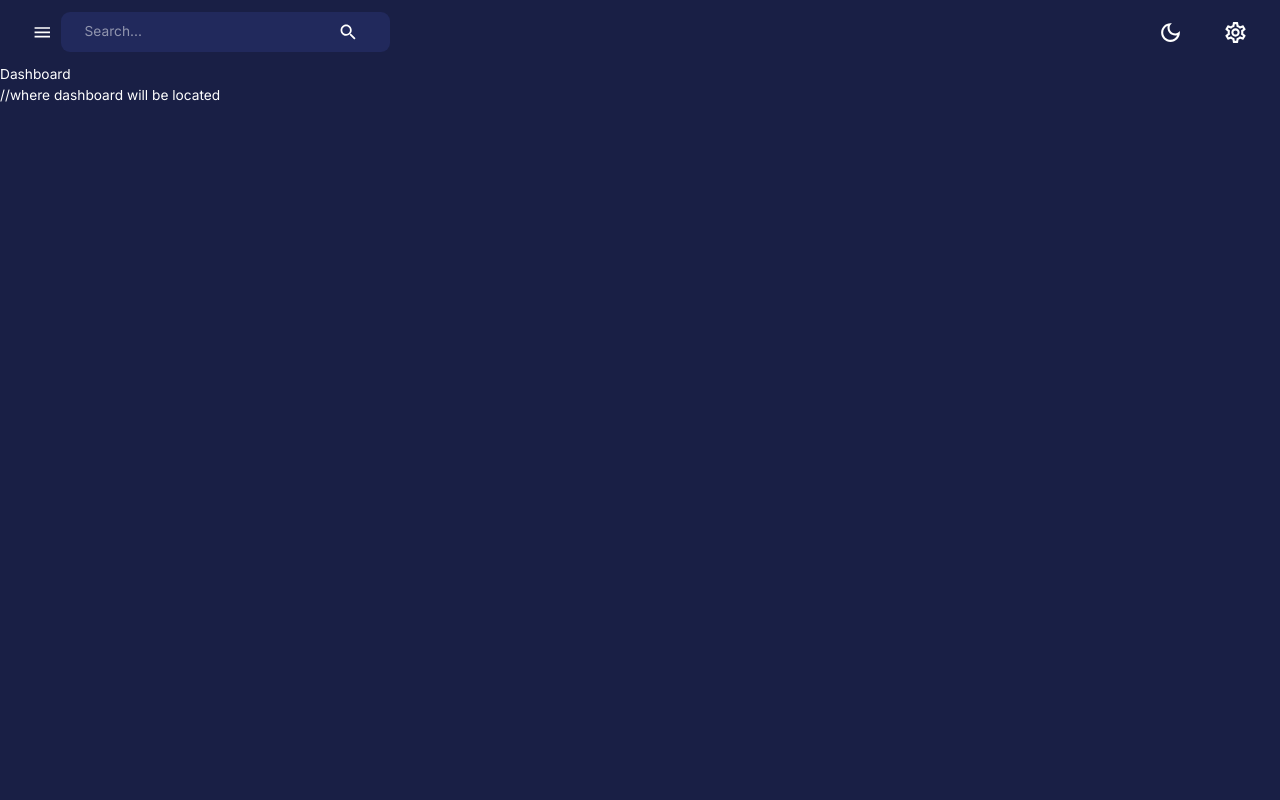
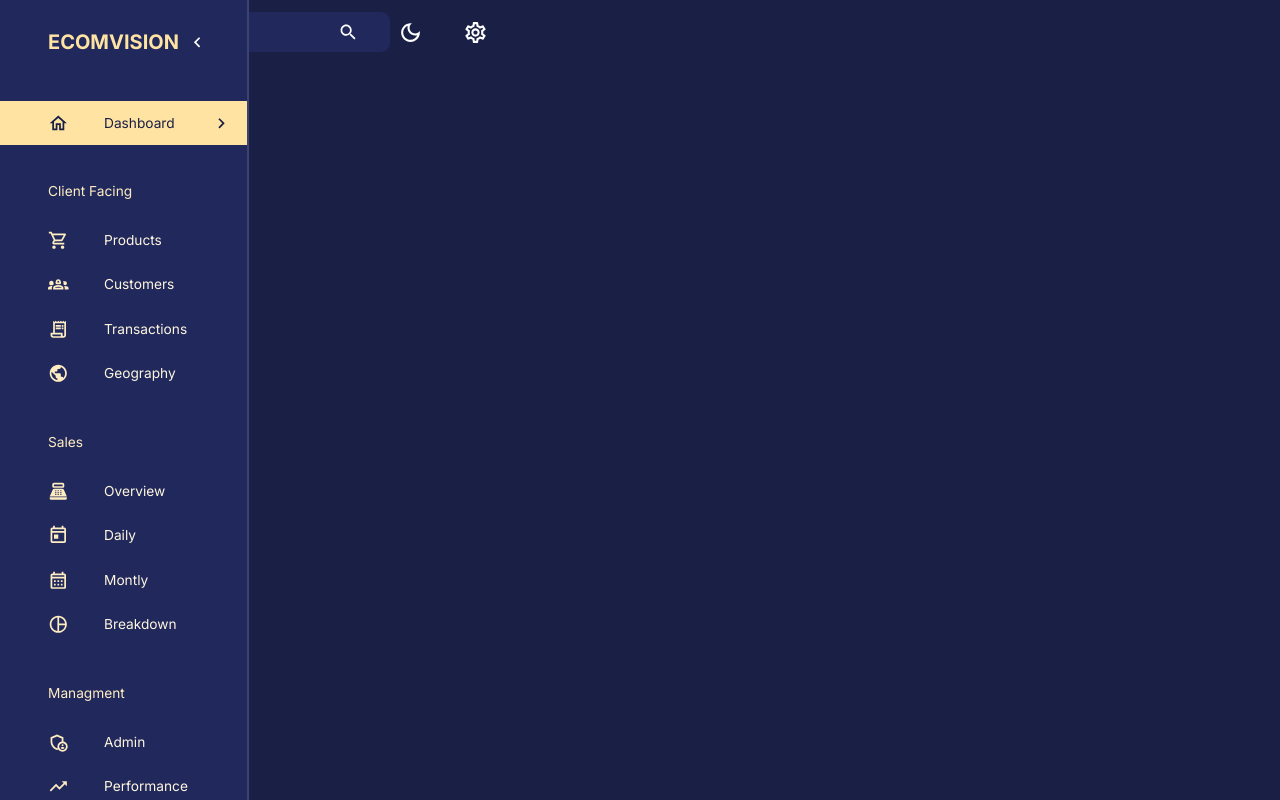
Before and after one commit to DingoDang1113/mern_dashboard, a React (Create React App) app in the folder client/: page /dashboard in a window 1280 px wide. Built offline with nearby package versions, Linux system fonts and the light colour scheme.

Commit message:
building side bar

```diff
--- a/client/src/components/Navbar.jsx
+++ b/client/src/components/Navbar.jsx
@@ -15,7 +15,10 @@
 
 
 
-const Navbar = () => {
+const Navbar = ({
+    isSidebarOpen,
+    setIsSidebarOpen,
+}) => {
     const dispatch = useDispatch();
     const theme = useTheme();
 
@@ -29,7 +32,7 @@
         <Toolbar sx={{justifyContent: "space-between"}}>
             {/* Left Side */}
             <FlexBetween>
-                <IconButton onClick={() => console.log('open/close sidebar')}>
+                <IconButton onClick={() => setIsSidebarOpen(!isSidebarOpen)}>
                     <MenuIcon />
                 </IconButton>
                 <FlexBetween
--- a/client/src/components/Sidebar.jsx
+++ b/client/src/components/Sidebar.jsx
@@ -0,0 +1,213 @@
+import React from 'react'
+import {
+    Box,
+    Divider,
+    Drawer,
+    IconButton,
+    List,
+    ListItem,
+    ListItemButton,
+    ListItemIcon,
+    ListItemText,
+    Typography,
+    useTheme
+} from "@mui/material";
+import {
+    SettingsOutlined,
+    ChevronLeft,
+    ChevronRightOutlined,
+    HomeOutlined,
+    ShoppingCartOutlined,
+    Groups2Outlined,
+    ReceiptLongOutlined,
+    PointofSaleOutlined,
+    TodayOutlined,
+    CalendarMonthOutlined,
+    AdminPanelSettingsOutlined,
+    TrendingUpOutlined,
+    PieChartOutlined,
+    PublicOutlined
+} from "@mui/icons-material";
+
+import PointOfSaleOutlinedIcon from '@mui/icons-material/PointOfSaleOutlined';
+
+import { useEffect, useState } from 'react';
+import { useLocation, useNavigate} from "react-router-dom";
+import FlexBetween from './FlexBetween';
+import profileImage from "assets/pics.jpg";
+import { Pie } from '@nivo/pie';
+
+const navItems = [
+    {
+        text: "Dashboard",
+        icon: <HomeOutlined />
+    },
+    {
+        text: "Client Facing",
+        icon: null
+    },
+    {
+        text: "Products",
+        icon: <ShoppingCartOutlined />
+    },
+    {
+        text: "Customers",
+        icon: <Groups2Outlined />
+    },
+    {
+        text: "Transactions",
+        icon: <ReceiptLongOutlined />
+    },
+    {
+        text: "Geography",
+        icon: <PublicOutlined />
+    },
+    {
+        text: "Sales",
+        icon: null
+    },
+    {
+        text: "Overview",
+        icon: <PointOfSaleOutlinedIcon />
+    },
+    {
+        text: "Daily",
+        icon: <TodayOutlined />
+    },
+    {
+        text: "Montly",
+        icon: <CalendarMonthOutlined />
+    },
+    {
+        text: "Breakdown",
+        icon: <PieChartOutlined />
+    },
+    {
+        text: "Managment",
+        icon: null
+    },
+    {
+        text: "Admin",
+        icon: <AdminPanelSettingsOutlined />
+    },
+    {
+        text: "Performance",
+        icon: <TrendingUpOutlined />
+    },
+];
+
+const Sidebar = (
+    drawerWidth,
+    isSidebarOpen,
+    setIsSidebarOpen,
+    isNonMobile,
+) => {
+  const { pathname } = useLocation();
+  const [active, setActive] = useState("");
+  const navigate = useNavigate();
+  const theme = useTheme();
+
+  useEffect(() => {
+    setActive(pathname.substring(1));
+    }, [pathname])
+
+
+  return <Box component= "nav">
+    {isSidebarOpen && (
+        <Drawer
+            open = {isSidebarOpen}
+            onClose = {() => setIsSidebarOpen(false)}
+            variant='persistent'
+            anchor='left'
+            sx={{
+                width: drawerWidth,
+                "& .MuiDrawer-paper" : {
+                    color: theme.palette.secondary[200],
+                    backgroundColor: theme.palette.background.alt,
+                    boxSixing: "border-box",
+                    borderWidth: isNonMobile ? 0 : "2px",
+                    width: drawerWidth
+                }
+            }}
+        >
+            <Box width="100%">
+                <Box m= "1.5rem 2rem 2rem 3rem">
+                    <FlexBetween color={theme.palette.secondary.main}>
+                        <Box display="flex" alignItems="center" gap="0.5rem" >
+                            <Typography variant='h4' fontWeight="bold" >
+                                ECOMVISION
+                            </Typography>
+                        </Box>
+                        {/* If on mobile screen, a button to close side bar */}
+                        {!isNonMobile && (
+                            <IconButton onClick={() => setIsSidebarOpen(!isSidebarOpen)}>
+                                <ChevronLeft />
+                            </IconButton>
+                        )}
+                    </FlexBetween>
+                </Box>
+                {/* List of NavItems */}
+                <List>
+                    {navItems.map(({text, icon}) => {
+                        if (!icon) {
+                            return (
+                                <Typography key={text} sx={{m: "2.25rem 0 1rem 3rem"}}>
+                                    {text}
+                                </Typography>
+                            )
+                        }
+                        const lcText = text.toLowerCase();
+
+                        return (
+                            <ListItem key={text} disablePadding >
+                                <ListItemButton
+                                    onClick={() => {
+                                        navigate(`/${lcText}`);
+                                        setActive(lcText);
+                                    }}
+                                    sx = {{
+                                        backgroundColor:
+                                            active === lcText
+                                              ? theme.palette.secondary[300]
+                                              : "transparent",
+                                        color:
+                                          active === lcText
+                                             ? theme.palette.primary[600]
+                                             : theme.palette.secondary[100],
+                                    }}
+                                    >
+                                    <ListItemIcon
+                                        sx={{
+                                            ml: "2rem",
+                                            color:
+                                                active === lcText
+                                                 ? theme.palette.primary[600]
+                                                 : theme.palette.secondary[200],
+
+                                        }}
+                                    >
+                                    {icon}
+                                    </ListItemIcon>
+                                    <ListItemText primary={text} />
+                                    {active === lcText && (
+                                        <ChevronRightOutlined sx={{ ml: "auto"}} />
+                                    )}
+
+
+                                </ListItemButton>
+                            </ListItem>
+                        )
+                    })}
+
+                </List>
+
+            </Box>
+        </Drawer>
+    )}
+
+
+  </Box>
+
+}
+
+export default Sidebar
--- a/client/src/scenes/layout/index.jsx
+++ b/client/src/scenes/layout/index.jsx
@@ -7,7 +7,17 @@
 import SideBar from "components/Sidebar";
 
 const Layout = () => {
-  return <Box width="100%" height="100%">
+  const isNonMobile = useMediaQuery("(min-width: 600px)");
+  const [isSidebarOpen, setIsSidebarOpen] = useState(true);
+
+
+  return <Box display={isNonMobile ? "flex" : "block"} width="100%" height="100%">
+    <SideBar
+      isNonMobile = {isNonMobile}
+      drawerWidth = "250px"
+      isSidebarOpen = {isSidebarOpen}
+      setIsSidebarOpen = {setIsSidebarOpen}
+    />
     <Box>
       <NavBar />
       <Outlet />  //where dashboard will be located
```
